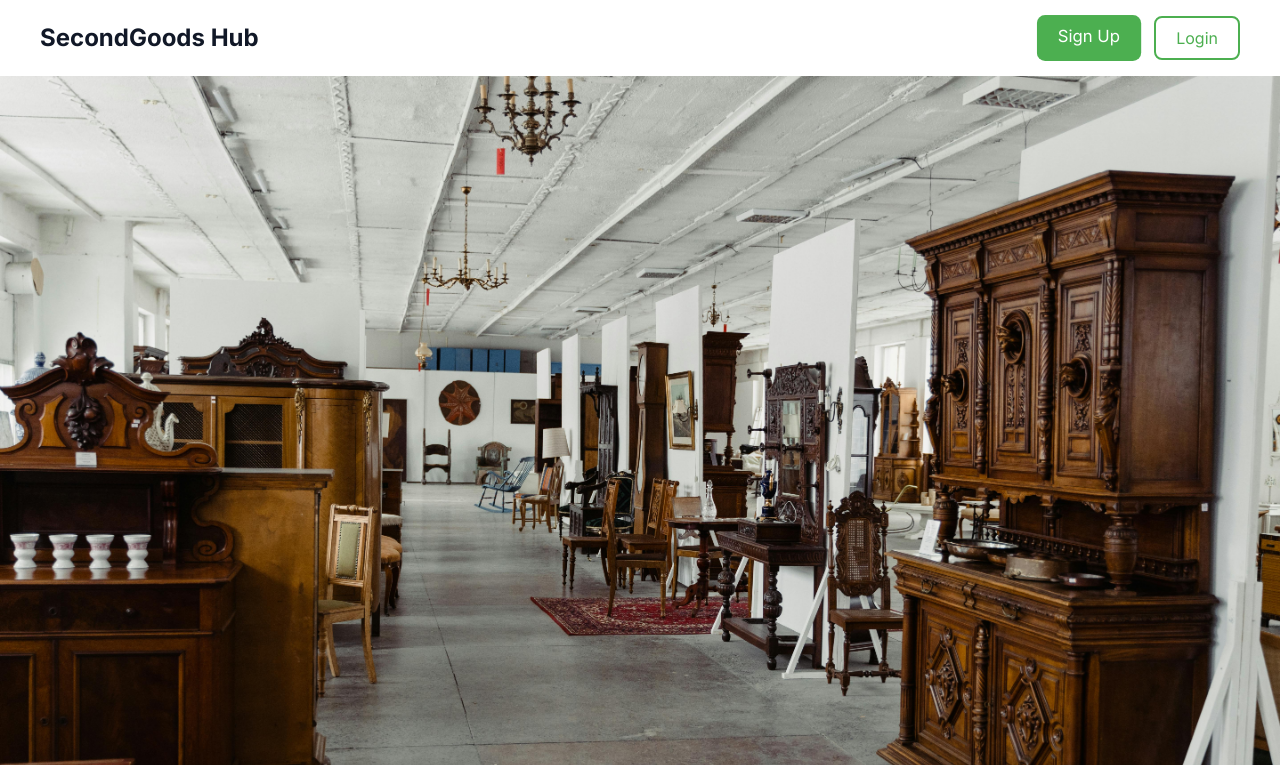
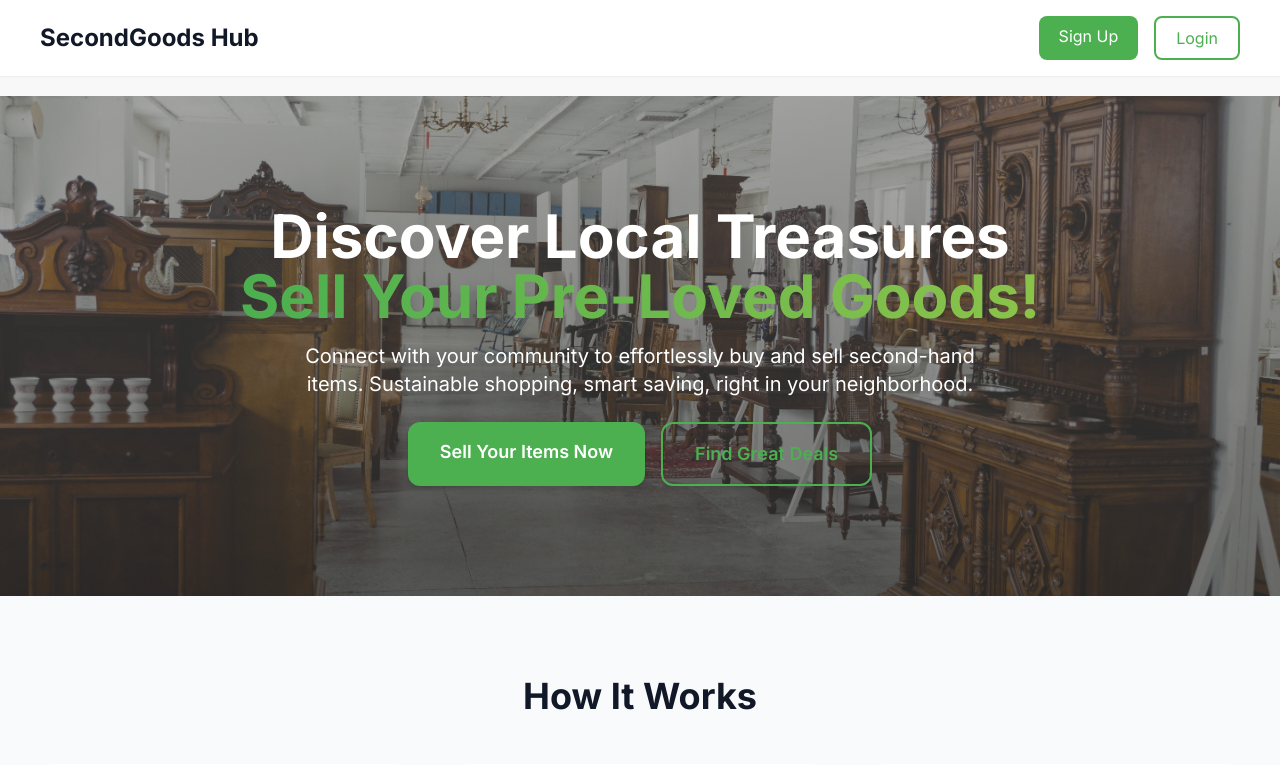
Before and after one commit to Coderline-32/Resell_Hub, a Django app: page / in a window 1280 px wide. Shown: the top 765 px of the page. Run offline with Django 5.2, Linux system fonts and the light colour scheme; some libraries are stand-ins or nearby versions.

Commit message:
Documented my code by adding comments Documented features in REadme file Refactored index(landing) page to be efective in smaller screens

```diff
--- a/config/config/settings.py
+++ b/config/config/settings.py
@@ -26,8 +26,7 @@ SECRET_KEY = 'django-insecure-528#&*ek&s3!1o%=a_l_#a)8yehtxp(okb)iu%!a-2*55$vqzg
 # SECURITY WARNING: don't run with debug turned on in production!
 DEBUG = True
 
-ALLOWED_HOSTS = []
-
+ALLOWED_HOSTS = ['192.168.0.101', 'localhost', '127.0.0.1']
 
 # Application definition
 
--- a/config/users/forms.py
+++ b/config/users/forms.py
@@ -8,7 +8,7 @@ class UserDetailForm(UserCreationForm):
     class Meta:
         model = UserDetail
         fields = ['username', 'first_name', 'last_name', 'email', 'phone_number', 'password1', 'password2']
-        help_texts = {field: '' for field in fields}
+
 
 class LoginForm(forms.Form):
     username = forms.CharField(max_length=50)
--- a/config/users/templates/users/index.html
+++ b/config/users/templates/users/index.html
@@ -1,3 +1,4 @@
+{% load static %}
 <!DOCTYPE html>
 <html lang="en">
 <head>
@@ -5,11 +6,14 @@
     <meta name="viewport" content="width=device-width, initial-scale=1.0">
     <meta name="description" content="Buy and sell second-hand goods locally with SecondGoods Hub. Discover sustainable shopping and great deals in your community.">
     <meta name="keywords" content="second-hand goods, local marketplace, sustainable shopping, buy sell locally, SecondGoods Hub">
+    <meta property="og:title" content="SecondGoods Hub - Buy & Sell Locally">
+    <meta property="og:description" content="Connect with your community to buy and sell second-hand items. Sustainable shopping, smart saving, right in your neighborhood.">
+    <meta property="og:image" content="{% static 'users/images/Vintage_landing.jpg' %}">
+    <meta property="og:url" content="https://www.secondgoodshub.com">
+    <meta name="twitter:card" content="summary_large_image">
     <title>SecondGoods Hub - Buy & Sell Locally</title>
-    <!-- Tailwind CSS CDN -->
     <script src="https://cdn.tailwindcss.com"></script>
     <link href="https://fonts.googleapis.com/css2?family=Inter:wght@400;600;700&display=swap" rel="stylesheet">
-    <!-- Google Analytics -->
     <script async src="https://www.googletagmanager.com/gtag/js?id=G-XXXXXXXXXX"></script>
     <script>
         window.dataLayer = window.dataLayer || [];
@@ -29,85 +33,105 @@
         }
         .btn-primary {
             background-color: #4CAF50;
-            transition: transform 0.2s ease-in-out, background-color 0.2s ease-in-out;
-            animation: pulse 2s infinite;
+            transition: all 0.3s ease-in-out;
         }
         .btn-primary:hover {
             background-color: #689F38;
             transform: translateY(-2px);
-            box-shadow: 0 4px 6px rgba(0, 0, 0, 0.1);
+            box-shadow: 0 6px 12px rgba(0, 0, 0, 0.15);
         }
         .btn-secondary {
             border: 2px solid #4CAF50;
             color: #4CAF50;
-            transition: background-color 0.2s ease-in-out, color 0.2s ease-in-out;
+            transition: all 0.3s ease-in-out;
         }
         .btn-secondary:hover {
             background-color: #4CAF50;
             color: white;
             transform: translateY(-2px);
-            box-shadow: 0 4px 6px rgba(0, 0, 0, 0.1);
+            box-shadow: 0 6px 12px rgba(0, 0, 0, 0.15);
         }
-        @keyframes pulse {
-            0% { transform: scale(1); }
-            50% { transform: scale(1.05); }
-            100% { transform: scale(1); }
+        .hero-overlay {
+            background: linear-gradient(to bottom, rgba(0, 0, 0, 0.3), rgba(0, 0, 0, 0.5));
+        }
+        .hero-gradient-sm {
+            background: linear-gradient(to bottom, #FFFFFF, #E8F5E9);
         }
     </style>
 </head>
 <body class="antialiased text-gray-800">
-    {% load static %}
-    <!-- Header/Navbar -->
-    <header class="bg-white shadow-sm py-4 px-6 md:px-10">
+    <header class="fixed top-0 left-0 w-full bg-white shadow-sm py-4 px-6 md:px-10 z-50" role="banner">
         <nav class="container mx-auto flex justify-between items-center">
-            <a href="/" class="text-2xl font-bold text-gray-900" aria-label="SecondGoods Hub Home">SecondGoods Hub</a>
-            <div class="flex space-x-4">
-                <a href="{% url 'register' %}" class="px-5 py-2 rounded-lg btn-primary text-white hidden sm:block" aria-label="Sign up for SecondGoods Hub">Sign Up</a>
-                <a href="/login" class="px-5 py-2 rounded-lg btn-secondary hidden sm:block" aria-label="Log in to SecondGoods Hub">Login</a>
+            <a href="/" class="text-2xl font-bold text-gray-900 hover:text-green-500 transition-colors" aria-label="SecondGoods Hub Home">SecondGoods Hub</a>
+            <div class="flex items-center space-x-4">
+                <div class="hidden sm:flex space-x-4">
+                    <a href="{% url 'register' %}" class="px-5 py-2 rounded-lg btn-primary text-white focus:ring-2 focus:ring-green-400 focus:outline-none" aria-label="Sign up for SecondGoods Hub">Sign Up</a>
+                    <a href="/login" class="px-5 py-2 rounded-lg btn-secondary focus:ring-2 focus:ring-green-400 focus:outline-none" aria-label="Log in to SecondGoods Hub">Login</a>
+                </div>
+                <button class="sm:hidden text-gray-900 focus:outline-none" aria-label="Toggle navigation menu" onclick="document.getElementById('mobile-menu').classList.toggle('hidden')">
+                    <svg class="w-6 h-6" fill="none" stroke="currentColor" viewBox="0 0 24 24" xmlns="http://www.w3.org/2000/svg">
+                        <path stroke-linecap="round" stroke-linejoin="round" stroke-width="2" d="M4 6h16M4 12h16M4 18h16"></path>
+                    </svg>
+                </button>
             </div>
         </nav>
+        <div id="mobile-menu" class="hidden sm:hidden bg-white shadow-md mt-4 rounded-lg">
+            <div class="flex flex-col space-y-2 p-4">
+                <a href="{% url 'register' %}" class="px-5 py-2 rounded-lg btn-primary text-white text-center" aria-label="Sign up for SecondGoods Hub">Sign Up</a>
+                <a href="/login" class="px-5 py-2 rounded-lg btn-secondary text-center" aria-label="Log in to SecondGoods Hub">Login</a>
+            </div>
+        </div>
     </header>
-<img src="{% static 'users/images/Vintage_landing.jpg' %}" alt="Marketplace Hero">
-    <!-- Hero Section -->
-    <section class="relative bg-cover bg-center py-16 md:py-24 text-center" style="background-image: url('/images/community-market.jpg')">
-        <div class="container mx-auto px-6 md:px-10 relative z-10">
-            <h1 class="text-4xl md:text-6xl font-extrabold leading-tight mb-4">
-                <span class="block text-gray-900">Discover Local Treasures,</span>
-                <span class="block text-gradient">Sell Your Pre-Loved Goods!</span>
-            </h1>
-            <p class="text-lg md:text-xl text-gray-600 mb-8 max-w-2xl mx-auto">
-                Connect with your community to effortlessly buy and sell second-hand items. Sustainable shopping, smart saving, right in your neighborhood.
-            </p>
-            <div class="flex flex-col sm:flex-row justify-center space-y-4 sm:space-y-0 sm:space-x-4">
-                <a href="/register" class="px-8 py-4 rounded-xl font-semibold text-lg text-white btn-primary shadow-md" aria-label="Sell your items on SecondGoods Hub">Sell Your Items Now</a>
-                <a href="/register" class="px-8 py-4 rounded-xl font-semibold text-lg btn-secondary shadow-md" aria-label="Find great deals on SecondGoods Hub">Find Great Deals</a>
+
+    <section class="relative text-center pt-20 md:pt-24" role="region" aria-label="Hero Section">
+        <div class="relative w-full">
+            <!-- Background: Gradient for small screens, Image for md+ -->
+            <div class="w-full h-64 sm:h-80 md:h-[500px] relative hero-gradient-sm md:bg-none">
+                <img src="{% static 'users/images/Vintage_landing.jpg' %}"
+                     alt="Marketplace Hero"
+                     class="hidden md:block w-full h-full object-cover opacity-70"
+                     onerror="this.src='https://via.placeholder.com/1200x500?text=SecondGoods+Hero'">
+                <!-- Gradient overlay for image on md+ -->
+                <div class="hidden md:block absolute inset-0 hero-overlay"></div>
             </div>
 
-
-
-        </div>
-        <div class="absolute inset-0 z-0">
-            <div class="absolute w-64 h-64 bg-green-200 rounded-full mix-blend-multiply filter blur-xl opacity-70 top-10 left-10 animate-blob"></div>
-            <div class="absolute w-72 h-72 bg-lime-200 rounded-full mix-blend-multiply filter blur-xl opacity-70 bottom-20 right-20 animate-blob animation-delay-2000"></div>
+            <!-- Hero Text -->
+            <div class="absolute inset-0 flex flex-col justify-center items-center text-center px-4 sm:px-6 md:px-10 pt-8 md:pt-0 z-20">
+                <h1 class="text-2xl sm:text-4xl md:text-6xl font-extrabold leading-tight mb-4 text-gray-900 md:text-white">
+                    <span class="block">Discover Local Treasures</span>
+                    <span class="block text-gradient">Sell Your Pre-Loved Goods!</span>
+                </h1>
+                <p class="text-sm sm:text-base md:text-xl text-gray-700 md:text-white max-w-md sm:max-w-lg md:max-w-2xl mx-auto">
+                    Connect with your community to effortlessly buy and sell second-hand items.
+                    Sustainable shopping, smart saving, right in your neighborhood.
+                </p>
+                <div class="mt-6 flex flex-col sm:flex-row justify-center space-y-4 sm:space-y-0 sm:space-x-4">
+                    <a href="/register" class="px-6 sm:px-8 py-3 sm:py-4 rounded-xl font-semibold text-base sm:text-lg text-white btn-primary shadow-md focus:ring-2 focus:ring-white focus:outline-none">
+                        Sell Your Items Now
+                    </a>
+                    <a href="/register" class="px-6 sm:px-8 py-3 sm:py-4 rounded-xl font-semibold text-base sm:text-lg btn-secondary shadow-md focus:ring-2 focus:ring-white focus:outline-none">
+                        Find Great Deals
+                    </a>
+                </div>
+            </div>
         </div>
     </section>
 
-    <!-- How It Works Section -->
-    <section class="bg-gray-50 py-16 md:py-20 px-6 md:px-10">
+    <section class="bg-gray-50 py-16 md:py-20 px-6 md:px-10" role="region" aria-label="How It Works">
         <div class="container mx-auto text-center">
             <h2 class="text-3xl md:text-4xl font-bold text-gray-900 mb-12">How It Works</h2>
             <div class="grid grid-cols-1 md:grid-cols-3 gap-8 md:gap-12">
-                <div class="bg-white rounded-xl shadow-lg p-8 flex flex-col items-center">
+                <div class="bg-white rounded-xl shadow-lg p-8 flex flex-col items-center transform hover:scale-105 transition-transform">
                     <img src="/images/step1-icon.png" alt="Step 1: List or Browse" class="mb-6 rounded-full h-24 w-24">
                     <h3 class="text-2xl font-bold text-gray-900 mb-3">List Your Item / Browse</h3>
                     <p class="text-gray-600">Sellers easily post items with photos. Buyers explore a diverse range of local goods.</p>
                 </div>
-                <div class="bg-white rounded-xl shadow-lg p-8 flex flex-col items-center">
+                <div class="bg-white rounded-xl shadow-lg p-8 flex flex-col items-center transform hover:scale-105 transition-transform">
                     <img src="/images/step2-icon.png" alt="Step 2: Connect and Chat" class="mb-6 rounded-full h-24 w-24">
                     <h3 class="text-2xl font-bold text-gray-900 mb-3">Connect & Chat</h3>
                     <p class="text-gray-600">Use our secure messaging to ask questions, negotiate, and arrange meetups.</p>
                 </div>
-                <div class="bg-white rounded-xl shadow-lg p-8 flex flex-col items-center">
+                <div class="bg-white rounded-xl shadow-lg p-8 flex flex-col items-center transform hover:scale-105 transition-transform">
                     <img src="/images/step3-icon.png" alt="Step 3: Meet and Exchange" class="mb-6 rounded-full h-24 w-24">
                     <h3 class="text-2xl font-bold text-gray-900 mb-3">Meet & Exchange</h3>
                     <p class="text-gray-600">Finalize your deal safely and conveniently with local pick-up or delivery.</p>
@@ -116,47 +140,46 @@
         </div>
     </section>
 
-    <!-- Benefits Section -->
-    <section class="bg-white py-16 md:py-20 px-6 md:px-10">
+    <section class="bg-white py-16 md:py-20 px-6 md:px-10" role="region" aria-label="Why Choose SecondGoods Hub">
         <div class="container mx-auto text-center">
             <h2 class="text-3xl md:text-4xl font-bold text-gray-900 mb-12">Why Choose SecondGoods Hub?</h2>
             <div class="grid grid-cols-1 md:grid-cols-2 lg:grid-cols-3 gap-8 md:gap-12 text-left">
-                <div class="flex items-start bg-gray-50 p-6 rounded-xl shadow-sm">
+                <div class="flex items-start bg-gray-50 p-6 rounded-xl shadow-sm transform hover:scale-105 transition-transform">
                     <span class="text-4xl text-green-500 mr-4">♻️</span>
                     <div>
                         <h3 class="text-xl font-semibold text-gray-900 mb-2">Sustainable Living</h3>
                         <p class="text-gray-600">Give items a second life and reduce waste. Shop smarter, live greener.</p>
                     </div>
                 </div>
-                <div class="flex items-start bg-gray-50 p-6 rounded-xl shadow-sm">
+                <div class="flex items-start bg-gray-50 p-6 rounded-xl shadow-sm transform hover:scale-105 transition-transform">
                     <span class="text-4xl text-green-500 mr-4">💰</span>
                     <div>
                         <h3 class="text-xl font-semibold text-gray-900 mb-2">Save Money & Earn Cash</h3>
                         <p class="text-gray-600">Find incredible deals or declutter your home while making extra income.</p>
                     </div>
                 </div>
-                <div class="flex items-start bg-gray-50 p-6 rounded-xl shadow-sm">
+                <div class="flex items-start bg-gray-50 p-6 rounded-xl shadow-sm transform hover:scale-105 transition-transform">
                     <span class="text-4xl text-green-500 mr-4">📍</span>
                     <div>
                         <h3 class="text-xl font-semibold text-gray-900 mb-2">Local & Convenient</h3>
                         <p class="text-gray-600">Easily connect with buyers and sellers right in your neighborhood.</p>
                     </div>
                 </div>
-                <div class="flex items-start bg-gray-50 p-6 rounded-xl shadow-sm">
+                <div class="flex items-start bg-gray-50 p-6 rounded-xl shadow-sm transform hover:scale-105 transition-transform">
                     <span class="text-4xl text-green-500 mr-4">🔒</span>
                     <div>
                         <h3 class="text-xl font-semibold text-gray-900 mb-2">Safe & Secure</h3>
                         <p class="text-gray-600">Our platform prioritizes your safety with secure messaging and user reviews.</p>
                     </div>
                 </div>
-                <div class="flex items-start bg-gray-50 p-6 rounded-xl shadow-sm">
+                <div class="flex items-start bg-gray-50 p-6 rounded-xl shadow-sm transform hover:scale-105 transition-transform">
                     <span class="text-4xl text-green-500 mr-4">✨</span>
                     <div>
                         <h3 class="text-xl font-semibold text-gray-900 mb-2">Easy to Use</h3>
                         <p class="text-gray-600">Intuitive interface designed for a smooth buying and selling experience.</p>
                     </div>
                 </div>
-                <div class="flex items-start bg-gray-50 p-6 rounded-xl shadow-sm">
+                <div class="flex items-start bg-gray-50 p-6 rounded-xl shadow-sm transform hover:scale-105 transition-transform">
                     <span class="text-4xl text-green-500 mr-4">🤝</span>
                     <div>
                         <h3 class="text-xl font-semibold text-gray-900 mb-2">Community Focused</h3>
@@ -167,22 +190,21 @@
         </div>
     </section>
 
-    <!-- Testimonials Section -->
-    <section class="bg-gray-100 py-16 md:py-20 px-6 md:px-10">
+    <section class="bg-gray-100 py-16 md:py-20 px-6 md:px-10" role="region" aria-label="Testimonials">
         <div class="container mx-auto text-center">
             <h2 class="text-3xl md:text-4xl font-bold text-gray-900 mb-12">What Our Users Say</h2>
             <div class="grid grid-cols-1 md:grid-cols-2 lg:grid-cols-3 gap-8">
-                <div class="bg-white rounded-xl shadow-lg p-8 text-center">
+                <div class="bg-white rounded-xl shadow-lg p-8 text-center transform hover:scale-105 transition-transform">
                     <p class="text-lg italic text-gray-700 mb-6">"Found exactly what I needed at a great price, right down the street! SecondGoods Hub is a game-changer for local shopping."</p>
                     <p class="font-semibold text-gray-900">- Jane D.</p>
                     <p class="text-sm text-gray-500">Happy Buyer</p>
                 </div>
-                <div class="bg-white rounded-xl shadow-lg p-8 text-center">
+                <div class="bg-white rounded-xl shadow-lg p-8 text-center transform hover:scale-105 transition-transform">
                     <p class="text-lg italic text-gray-700 mb-6">"Selling my old furniture was so easy and quick. Love the local connection and helping reduce waste. Highly recommend!"</p>
                     <p class="font-semibold text-gray-900">- Mark S.</p>
                     <p class="text-sm text-gray-500">Successful Seller</p>
                 </div>
-                <div class="bg-white rounded-xl shadow-lg p-8 text-center">
+                <div class="bg-white rounded-xl shadow-lg p-8 text-center transform hover:scale-105 transition-transform">
                     <p class="text-lg italic text-gray-700 mb-6">"Great platform for finding unique items. The chat feature makes communication simple and secure. My new favorite app!"</p>
                     <p class="font-semibold text-gray-900">- Emily R.</p>
                     <p class="text-sm text-gray-500">Enthusiastic User</p>
@@ -191,26 +213,23 @@
         </div>
     </section>
 
-
-    <!-- Call to Action Section -->
-    <section class="bg-gradient-to-r from-green-600 to-lime-500 py-16 md:py-20 text-white text-center px-6 md:px-10 rounded-b-xl">
+    <section class="bg-gradient-to-r from-green-600 to-lime-500 py-16 md:py-20 text-white text-center px-6 md:px-10 rounded-b-xl" role="region" aria-label="Call to Action">
         <div class="container mx-auto">
-            <h2 class="text-3xl md:text-5xl font-extrabold mb-6">Ready to Join 10,000+ Local Buyers & Sellers?</h2>
+            <h2 class="text-3xl md:text-5xl font-extrabold mb-6">Join 10,000+ Local Buyers & Sellers!</h2>
             <p class="text-lg md:text-xl mb-10 max-w-2xl mx-auto">
-                Start connecting with local buyers and sellers today. It's free, fast, and friendly!
+                Start connecting with your community today. It's free, fast, and eco-friendly!
             </p>
-            <a href="/register" class="px-10 py-5 rounded-full font-bold text-xl bg-white text-green-700 hover:bg-gray-100 transition duration-300 shadow-xl" aria-label="Get started with SecondGoods Hub">Get Started Now!</a>
+            <a href="/register" class="px-10 py-5 rounded-full font-bold text-xl bg-white text-green-700 hover:bg-gray-100 transition duration-300 shadow-xl focus:ring-2 focus:ring-white focus:outline-none" aria-label="Get started with SecondGoods Hub">Get Started Now!</a>
         </div>
     </section>
 
-    <!-- Footer -->
-    <footer class="bg-gray-900 text-gray-300 py-8 px-6 md:px-10">
+    <footer class="bg-gray-900 text-gray-300 py-8 px-6 md:px-10" role="contentinfo">
         <div class="container mx-auto flex flex-col sm:flex-row justify-between items-center text-sm">
             <p>&copy; 2025 SecondGoods Hub. All rights reserved.</p>
             <div class="flex space-x-4 mt-4 sm:mt-0">
-                <a href="/privacy" class="hover:text-white" aria-label="Privacy Policy">Privacy Policy</a>
-                <a href="/terms" class="hover:text-white" aria-label="Terms of Service">Terms of Service</a>
-                <a href="/contact" class="hover:text-white" aria-label="Contact Us">Contact Us</a>
+                <a href="/privacy" class="hover:text-white focus:ring-2 focus:ring-white focus:outline-none" aria-label="Privacy Policy">Privacy Policy</a>
+                <a href="/terms" class="hover:text-white focus:ring-2 focus:ring-white focus:outline-none" aria-label="Terms of Service">Terms of Service</a>
+                <a href="/contact" class="hover:text-white focus:ring-2 focus:ring-white focus:outline-none" aria-label="Contact Us">Contact Us</a>
             </div>
         </div>
     </footer>
--- a/config/users/views.py
+++ b/config/users/views.py
@@ -10,7 +10,7 @@ from django.contrib.auth.decorators import login_required
 def index_view(request):
     return render(request, 'users/index.html')
 
-@login_required(login_url = 'index')
+@login_required(login_url = 'index') #Ensures only logged inusers can access the page
 def home_view(request):
     return render(request,  'users/home.html')
 
@@ -23,7 +23,7 @@ def register(request):
     if request.method == 'POST':
         form = UserDetailForm(request.POST)
         if form.is_valid():
-            user = form.save()
+            user = form.save() # save user to database
             login(request, user)
             return redirect('home') # Redirect user to a homepage
 
@@ -43,13 +43,15 @@ def login_view(request):
     if request.method == 'POST':
             form = LoginForm(request.POST)
             if form.is_valid():
+                # Retrieve the username from the cleaned form data
                 username = form.cleaned_data.get('username')
+                #Retrieve password from cleaned data
                 password = form.cleaned_data.get('password')
 
-                user = authenticate(request, username=username, password=password)
+                user = authenticate(request, username=username, password=password) # check for details with the database and ensure that a user data is present before loggin in
                 if user is not None:
-                    login(request, user)
-                    return redirect('home')
+                    login(request, user) # logs in the user
+                    return redirect('home') # Directs them to homepage logged where they can interact with goods
                 else:
                     messages.error(request, 'Please enter valid username or password')
     else:
@@ -58,7 +60,10 @@ def login_view(request):
     return render(request, 'users/login.html', {'form':form})
 
 
-@login_required
+@login_required # Ensures that for a user to logout they must have logged in prior
 def logout_view(request):
+    """
+    Function which provides a way for users to logout after signing in
+    """
     logout(request)
-    return redirect('index')
+    return redirect('index') # Take the users back to landing page after signing out
```
Also changed, not shown: config/users/templates/users/signup.html (+26 -14 lines), config/db.sqlite3, config/readme.md.
